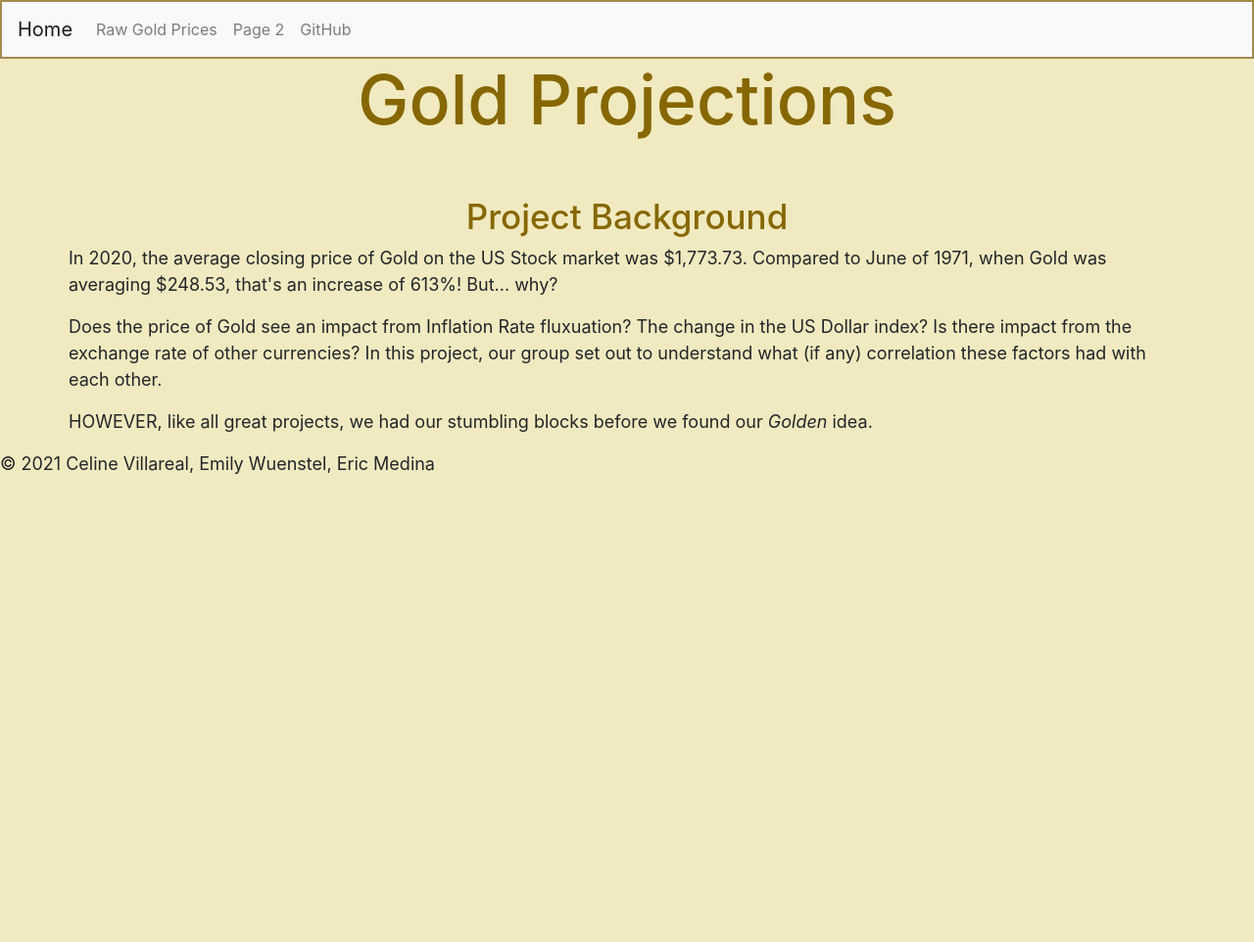
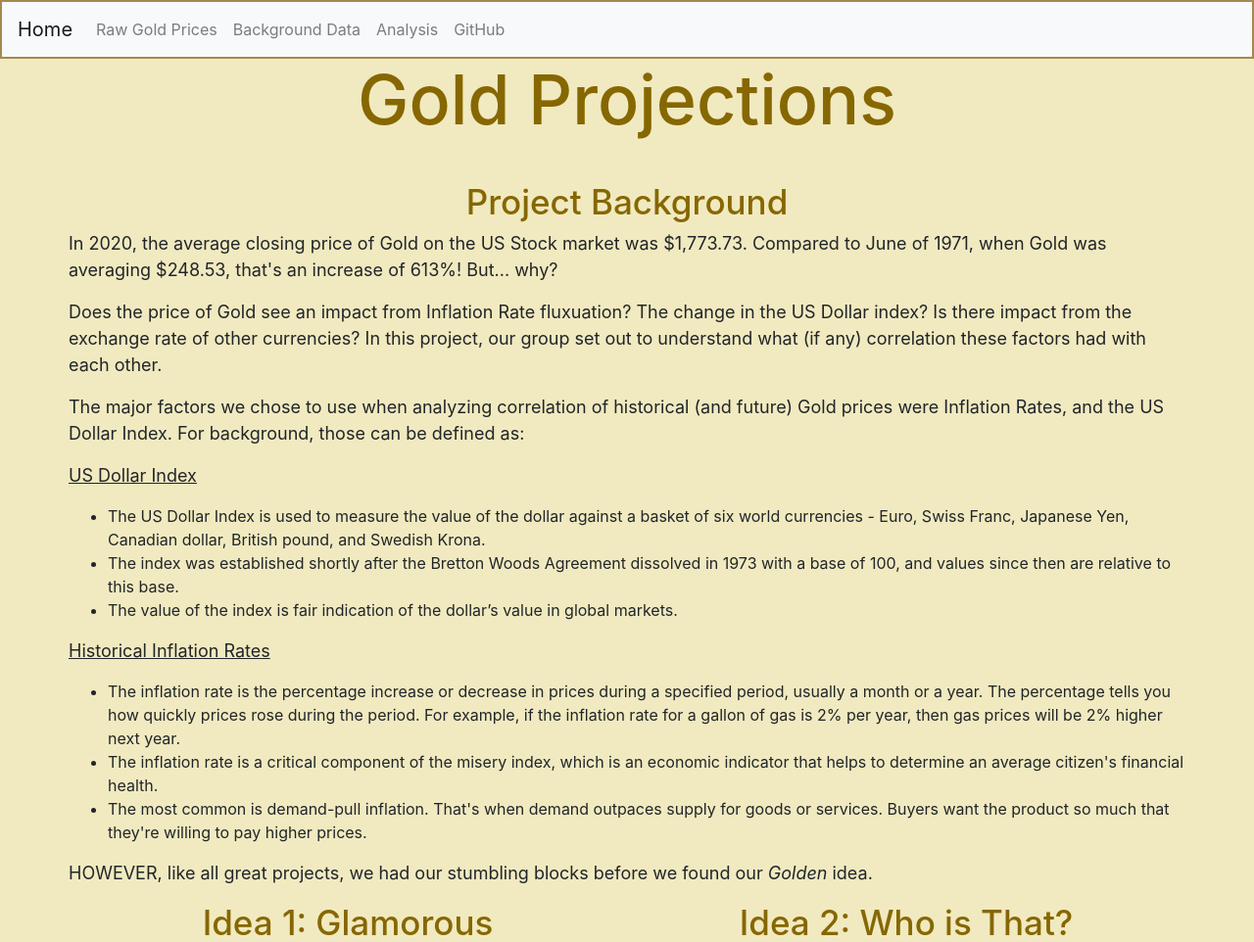
Before and after one commit to cjvilla/Gold-Projections, a Flask app: page / in a window 1280 px wide. Shown: the top 962 px of the page at 98% size. Before the commit the page ends 484 px from the top, so only its background shows below. Run offline with Flask 2, Linux system fonts and the light colour scheme; some libraries are stand-ins or nearby versions.

Commit message:
Update home.html

```diff
--- a/templates/home.html
+++ b/templates/home.html
@@ -27,7 +27,10 @@
           <a class="nav-link" href="/price">Raw Gold Prices</a>
         </li>
         <li class="nav-item">
-          <a class="nav-link" href="/page2">Page 2</a>
+          <a class="nav-link" href="/page2">Background Data</a>
+        </li>
+        <li class="nav-item">
+          <a class="nav-link" href="/graphs">Analysis</a>
         </li>
         <li class="nav-item">
           <a class="nav-link" href="https://github.com/cjvilla/Gold-Projections.git">GitHub</a>
@@ -46,7 +49,7 @@
   </div>
   <div class = "row">
     <div class = "col">
-      <p></p>
+      <!-- <img src = "../static/css/gold.gif" style="width:2000px;height:100px;"> -->
     </div>
   </div>
   <div class = "row">
@@ -76,15 +79,72 @@
     <p>Does the price of Gold see an impact from Inflation Rate fluxuation? The change in the US Dollar index? Is there impact from the exchange rate of other currencies?
       In this project, our group set out to understand what (if any) correlation these factors had with each other.
     </p>
+
+    <p>The major factors we chose to use when analyzing correlation of historical (and future) Gold prices were Inflation Rates, and the US Dollar Index. For background, those can be defined as:</p>
+
+    <p><u>US Dollar Index</u></p>
+    <ul>
+      <li>The US Dollar Index is used to measure the value of the dollar against a basket of six world currencies - Euro, Swiss Franc, Japanese Yen, Canadian dollar, British pound, and Swedish Krona.</li>
+      <li>The index was established shortly after the Bretton Woods Agreement dissolved in 1973 with a base of 100, and values since then are relative to this base.</li>
+      <li>The value of the index is fair indication of the dollar’s value in global markets.</li>
+    </ul>
+
+    <p><u>Historical Inflation Rates</u></p>
+    <ul>
+      <li>The inflation rate is the percentage increase or decrease in prices during a specified period, usually a month or a year. The percentage tells you how quickly prices rose during the period. For example, if the inflation rate for a gallon of gas is 2% per year, then gas prices will be 2% higher next year.</li>
+      <li>The inflation rate is a critical component of the misery index, which is an economic indicator that helps to determine an average citizen's financial health.</li>
+      <li>The most common is demand-pull inflation. That's when demand outpaces supply for goods or services. Buyers want the product so much that they're willing to pay higher prices. </li>
+    </ul>
+
+
+
   </div>
   <div class = "row">
     <p>HOWEVER, like all great projects, we had our stumbling blocks before we found our <i>Golden</i> idea.
     </p>
+
+  <!-- <img src = "../static/css/gold1.jpg" style="width:500px;height:300px;"> -->
+
   </div>
 
+  <div class = "row">
+    <div class = "col-sm-6">
+      <h2>Idea 1: Glamorous</h2>
+
+    <div class = "row">
+    <p>Our first idea was one of glamorous proportions. We initially wanted to develop a Machine Learning algorythm to accurately predict future winners of Ru Paul's Drag Race
+      through the first few episode's Runway Challenge winners, overall winners, and overall losers. Unfortunately, there isn't enough consistent data between seasons to accurately
+      analyze and create a clean data set. Unfortunately, we had to <i>sashay away</i> from that idea.
+    </p>
+    <div class = "row">
+      <p></p>
+    </div>
+
+    </div>
+
+    <img src ="../static/css/sashayaway.webp" style="width:500px;height:300px;">
+
+  </div>
+
+    <div class = "col-sm-6">
+      <h2>Idea 2: Who is That?</h2>
+      <div class = "row">
+      <p>Stumbling upon an image library with thousands of screenshots of each Simpsons character, we set out with the idea
+        to use Machine Learning to create an algorythm which would accurately identify a character by a single image. Unfortunately, our AWS bucket did not have the appropriate power to handle the images, and our Machine Learning dreams were a bit lofty. We moved on
+        to our final, more <i>sparkly</i> idea.
+      </p>
+      </div>
+      <img src ="../static/css/simpsons.webp" style="width:500px;height:300px;">
+
+    </div>
+
+  </div>
 
 <!-- close container -->
 </div>
+
+
+
 
 
   <div id='footer'>
```
